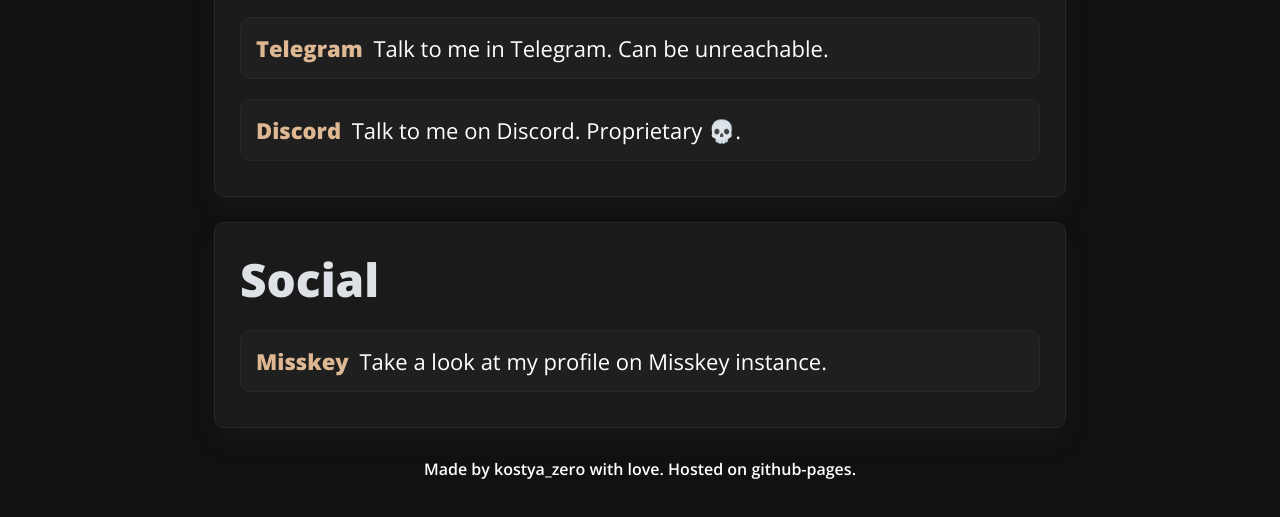
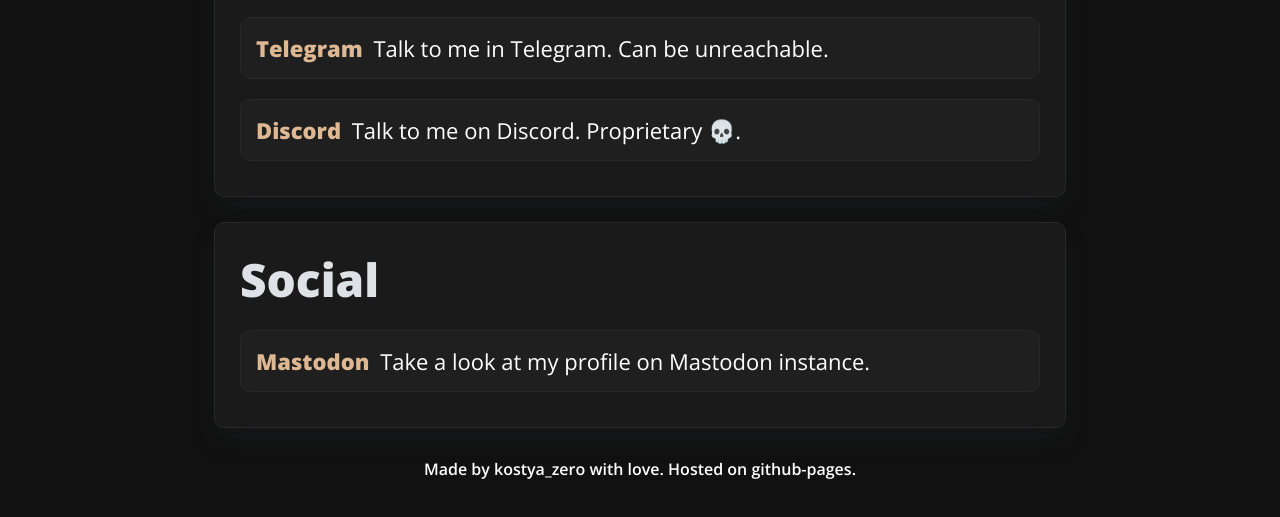
Before and after one commit to OctoBanon-Main/website-1, a plain HTML site: page contacts.html in a window 1280 px wide. Shown: the part 557-1074 px from the top of the page. Drawn offline with nearby package versions, Linux system fonts and the light colour scheme.

Commit message:
Update contacts.html
LOL

```diff
--- a/contacts.html
+++ b/contacts.html
@@ -47,9 +47,9 @@
 <div class="main">
     <a class="h1">Social</a>
     <a class="text">
-        <div class="card" onclick="open_url('https://fedi.debilosempire.org/@kostya_zer0')">
-            <a class="card-title">Misskey</a>
-            <a class="card-text">Take a look at my profile on Misskey instance.</a>
+        <div class="card" onclick="open_url('https://md.debilosempire.org/@kostya_zero')">
+            <a class="card-title">Mastodon</a>
+            <a class="card-text">Take a look at my profile on Mastodon instance.</a>
         </div>
     </a>
 </div>
```
